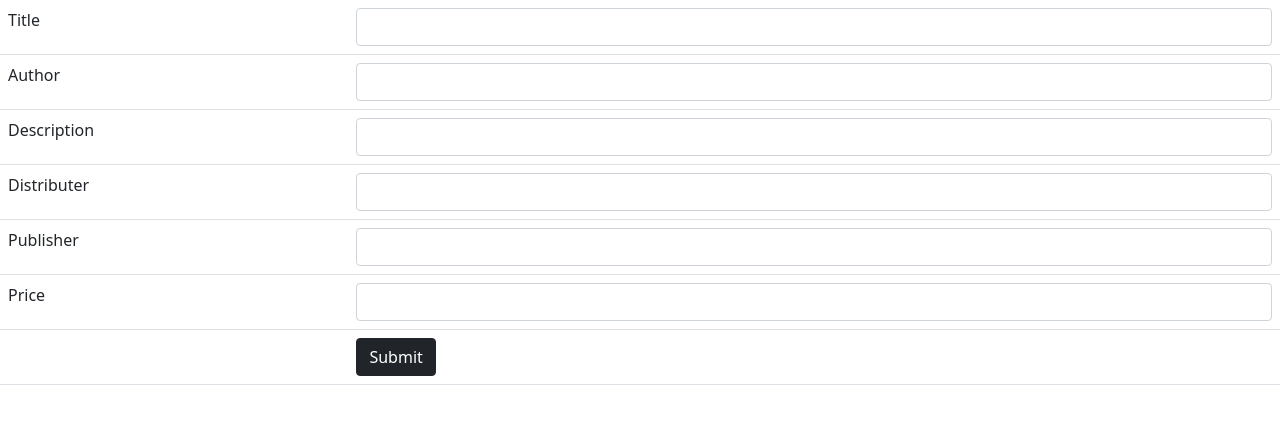
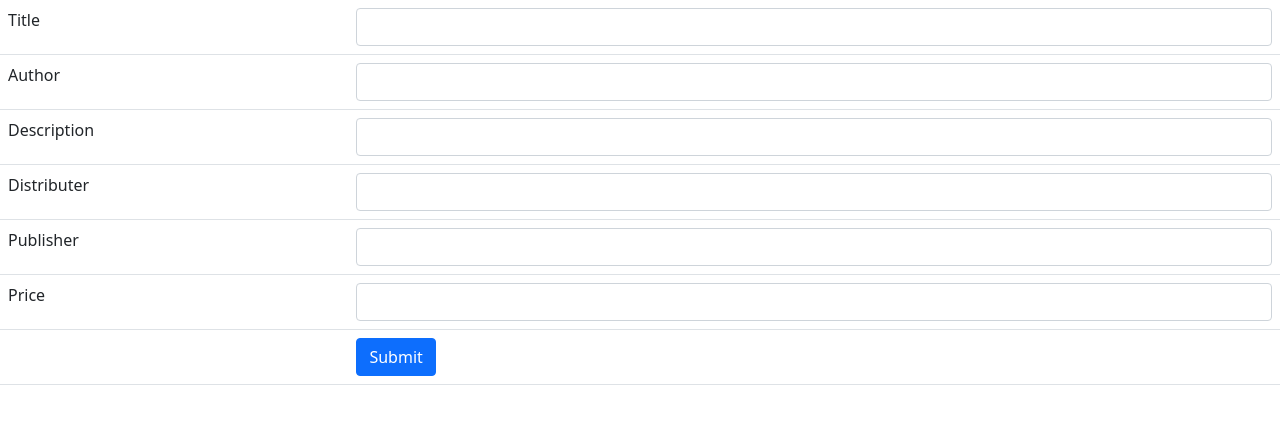
Before and after one commit to sharonthomas77/myweb, a plain HTML site: page book.html in a window 1280 px wide. Drawn offline with nearby package versions, Linux system fonts and the light colour scheme.

Commit message:
Colour changed

```diff
--- a/book.html
+++ b/book.html
@@ -35,7 +35,7 @@
     </tr>
     <tr>
         <td></td>
-        <td><button class="btn btn-dark">Submit</button></td>
+        <td><button class="btn btn-primary">Submit</button></td>
     </tr>
 </table>
 </body>
```
